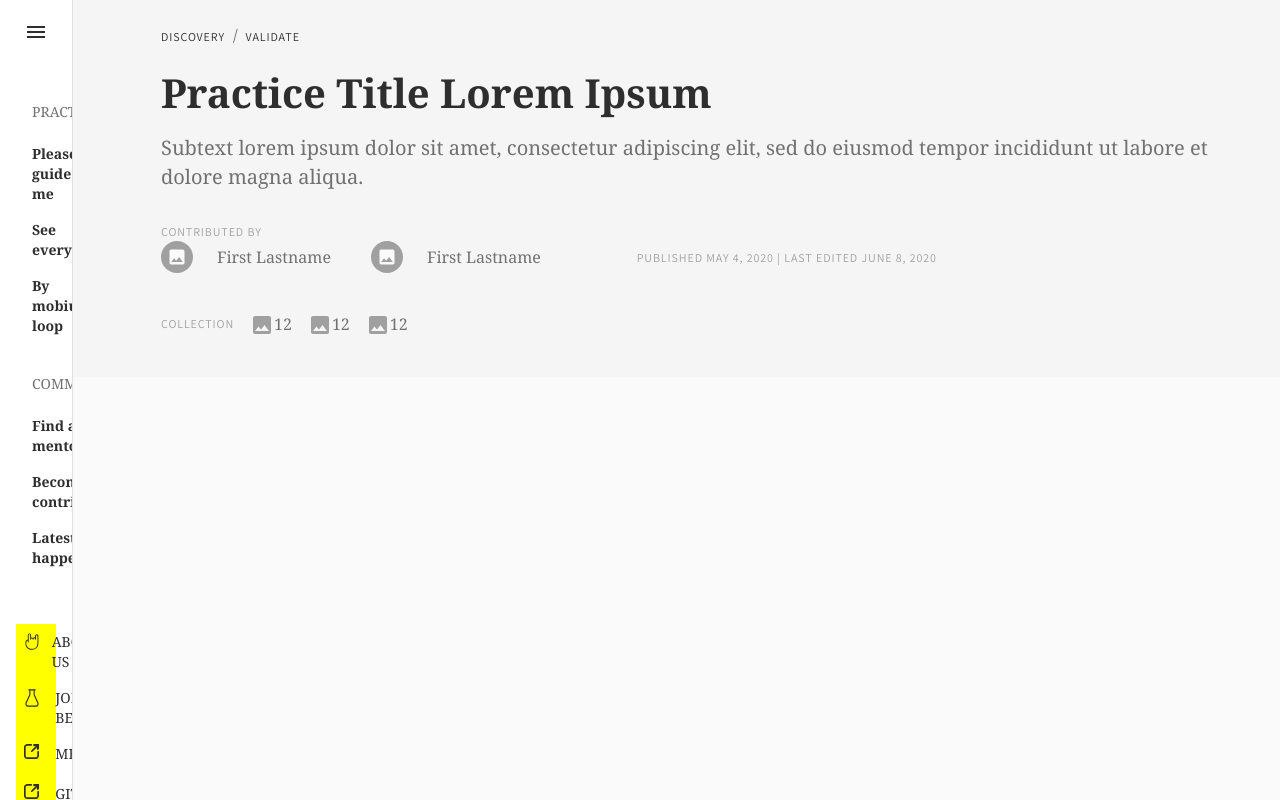
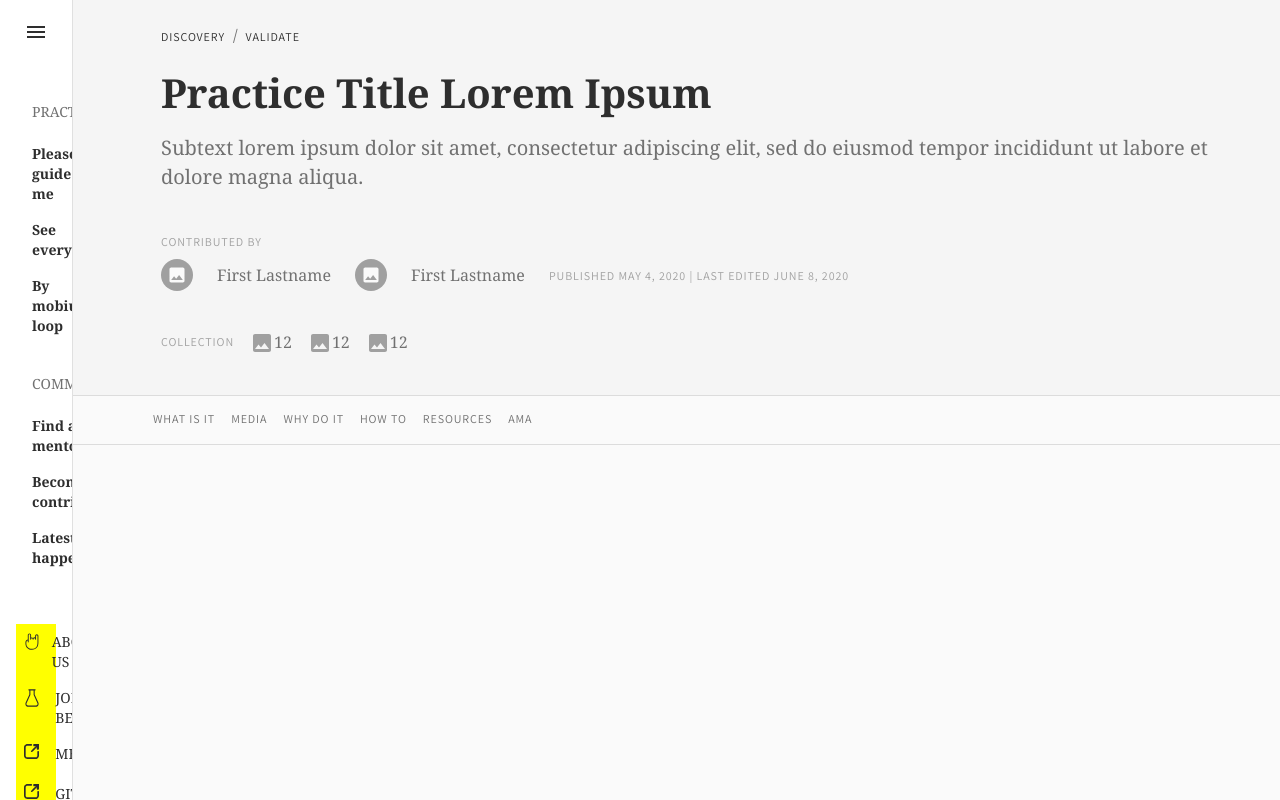
Before and after one commit to openpracticelibrary/opl-fe, a React (Create React App) app: page / in a window 1280 px wide. Built offline with nearby package versions, Linux system fonts and the light colour scheme.

Commit message:
fix the issue of element alignment by converting Box into Grid

```diff
--- a/src/components/App.js
+++ b/src/components/App.js
@@ -1,7 +1,7 @@
 import React from 'react';
 import OPLDrawer from './shared/Drawer/index';
 import {ThemeProvider} from '@material-ui/core/styles';
-import theme from './shared/theme';
+import theme from './theme';
 
 function App() {
     return (
--- a/src/components/practicePage/PageIntro/ContributedBy.js
+++ b/src/components/practicePage/PageIntro/ContributedBy.js
@@ -1,14 +1,11 @@
 import React from 'react';
 import Typography from '@material-ui/core/Typography';
 import {makeStyles} from "@material-ui/core/styles/index";
-import Box from '@material-ui/core/Box';
 import PhotoAndName from './PhotoAndName';
 import Grid from '@material-ui/core/Grid';
 
 const useStyles = makeStyles((theme) => ({
     root: {
-        display: 'flex',
-        flexDirection: 'column',
         flexGrow: 1,
         padding: theme.spacing(1),
     },
@@ -19,25 +16,38 @@ export default function ContributedBy() {
 
     return (
         <React.Fragment>
-            <Box className={classes.root}>
+            <Grid container direction="column"
+                  justify="center"
+                  alignItems="flex-start"
+                  className={classes.root}
+            >
+                <Grid item>
                     <Typography variant="overline">
                         Contributed by
                     </Typography>
+                </Grid>
 
-                <Grid container spacing={2} alignItems="center">
+                <Grid item>
+                    <Grid
+                        container
+                        direction="row"
+                        justify="flex-start"
+                        alignItems="center"
+                    >
                         <Grid item>
                             <PhotoAndName/>
                         </Grid>
-                    <Grid item xs={3}>
+                        <Grid item>
                             <PhotoAndName/>
                         </Grid>
-                    <Grid item xs={4}>
+                        <Grid item>
                             <Typography variant="overline">
                                 Published May 4, 2020 | Last edited June 8, 2020
                             </Typography>
                         </Grid>
                     </Grid>
-            </Box>
+                </Grid>
+            </Grid>
         </React.Fragment>
     );
 }
--- a/src/components/practicePage/PageMenu/index.js
+++ b/src/components/practicePage/PageMenu/index.js
@@ -8,8 +8,8 @@ import Divider from '@material-ui/core/Divider';
 const useStyles = makeStyles((theme) => ({
 
     toolbarSecondary: {
-
         overflowX: 'auto',
+        paddingLeft: theme.spacing(9),
     },
     toolbarLink: {
         padding: theme.spacing(1),
--- a/src/pages/PracticePageContent.js
+++ b/src/pages/PracticePageContent.js
@@ -36,9 +36,9 @@ export default function PracticePageContent() {
                 <Box className={classes.titleBox}>
                     <PageIntro/>
                 </Box>
-                {/*<Box>*/}
-                    {/*<PageMenu sections={sections}/>*/}
-                {/*</Box>*/}
+                <Box>
+                    <PageMenu sections={sections}/>
+                </Box>
             </Box>
         </React.Fragment>
     )
```
Also changed, not shown: src/components/theme.js (renamed from src/components/shared/theme.js). Lines whose indentation alone changed are shown as unchanged.
